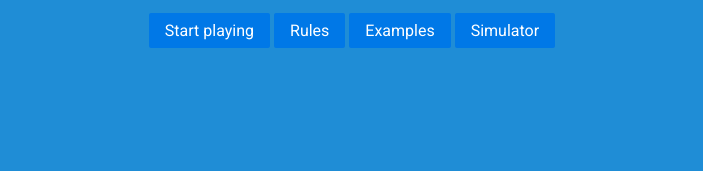
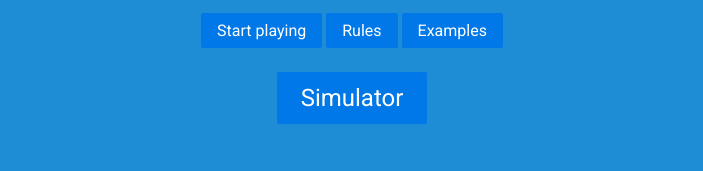
Before and after one commit to kalinbas/cardrobot, a website with bundled scripts: page index.html in a window 1280 px wide. Shown: the part 626-797 px from the top of the page, without its empty margins (288-991 px from the left). Built offline with nearby package versions, Linux system fonts and the light colour scheme; a script that the page names is missing.

Commit message:
special simulate button

```diff
--- a/index.html
+++ b/index.html
@@ -36,7 +36,9 @@
         <a href="#start" class="pure-button pure-button-primary">Start playing</a>
         <a href="#rules" class="pure-button pure-button-primary">Rules</a>
         <a href="#examples" class="pure-button pure-button-primary">Examples</a>
-        <a href="#simulator" class="pure-button pure-button-primary">Simulator</a>
+      </p>
+      <p>
+        <a href="#simulator" class="pure-button pure-button-primary" style="font-size:150%">Simulator</a>
       </p>
     </div>
   </div>
```
